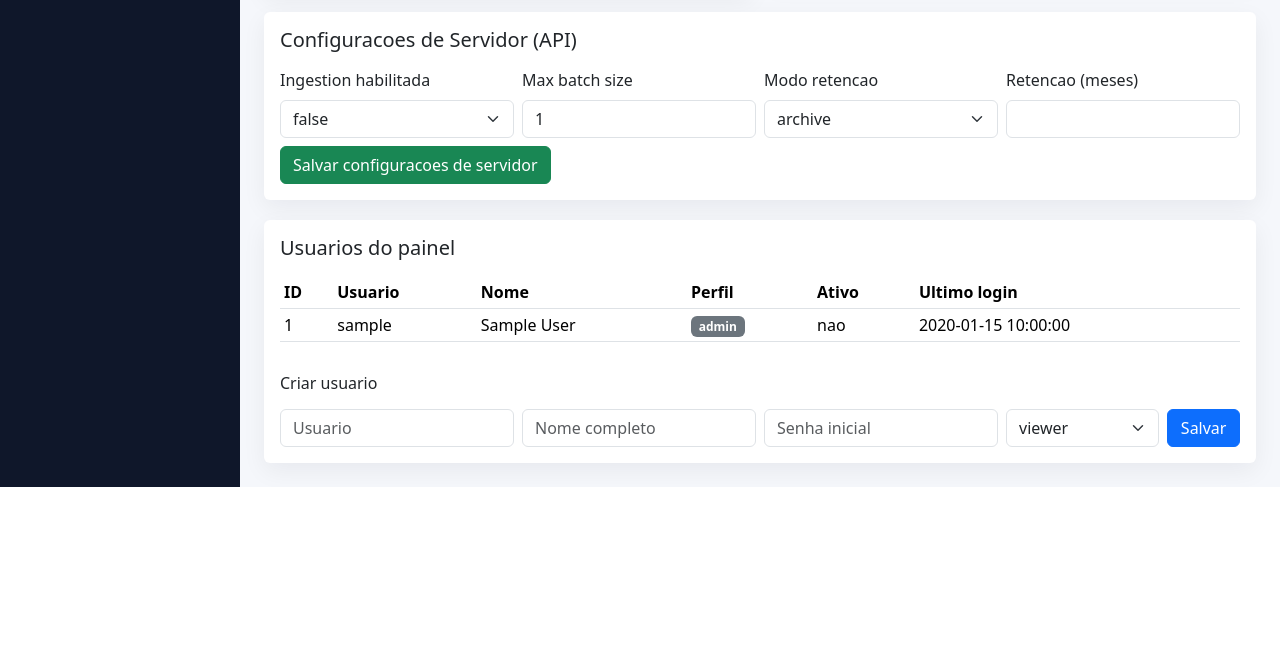
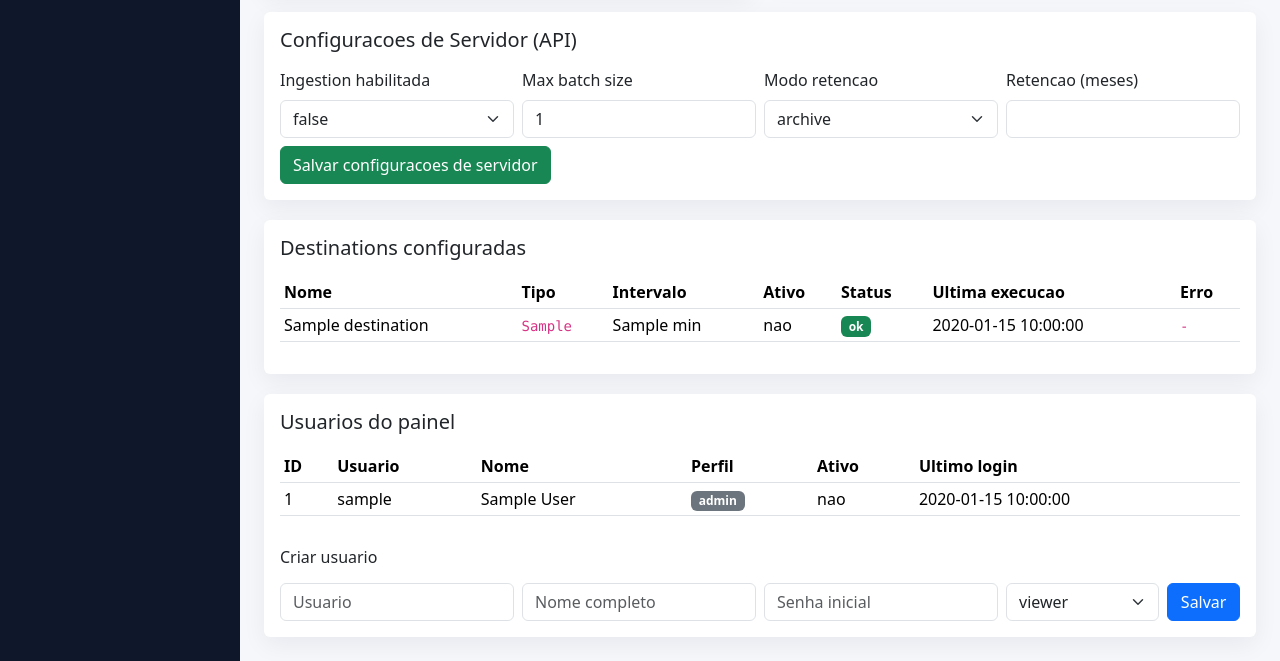
Before and after one commit to RodrigoTejada41/INTEGRADO_WEB_XD, a FastAPI app: template sync-admin/app/templates/settings.html in a window 1280 px wide. Shown: the part 730-1391 px from the top of the page. Before the commit the page ends 1217 px from the top, so only its background shows below. Run offline with FastAPI, Linux system fonts and the light colour scheme; the template is opened without the code that fills it: most values are stand-ins (such as "Sample title", 1, 10 or a date in 2020).

Commit message:
Add destination delivery metrics and dashboard status

```diff
--- a/backend/services/tenant_destination_dispatcher.py
+++ b/backend/services/tenant_destination_dispatcher.py
@@ -8,6 +8,7 @@ from backend.connectors.destination_connectors import get_default_destination_co
 from backend.models.tenant_destination_config import TenantDestinationConfig
 from backend.repositories.tenant_config_repository import TenantConfigRepository
 from backend.utils.crypto import decrypt_json
+from backend.utils.metrics import metrics_registry
 
 logger = logging.getLogger(__name__)
 
@@ -41,10 +42,15 @@ class TenantDestinationDispatcher:
                     config.last_status = "ok"
                     config.last_error = None
                     delivered_total += result.delivered_count
+                    metrics_registry.record_tenant_destination_delivery(
+                        empresa_id=empresa_id,
+                        delivered_count=result.delivered_count,
+                    )
                 except Exception as exc:
                     config.last_run_at = datetime.now(UTC)
                     config.last_status = "failed"
                     config.last_error = str(exc)
+                    metrics_registry.record_tenant_destination_failure(empresa_id)
                     session.commit()
                     logger.exception(
                         "tenant_destination_delivery_failed",
--- a/sync-admin/app/static/js/dashboard.js
+++ b/sync-admin/app/static/js/dashboard.js
@@ -49,6 +49,8 @@
       setText('kpi-queue-pending', data.control.queue_pending_total);
       setText('kpi-queue-processing', data.control.queue_processing_total);
       setText('kpi-queue-dlq', data.control.queue_dead_letter_total);
+      setText('kpi-destination-delivery', data.control.destination_delivery_total);
+      setText('kpi-destination-failures', data.control.destination_delivery_failed_total);
     } catch (_err) {
     }
   }
--- a/sync-admin/app/templates/settings.html
+++ b/sync-admin/app/templates/settings.html
@@ -98,6 +98,53 @@
 <div class="row g-3 mt-1">
   <div class="col-12">
     <div class="card p-3">
+      <h5 class="mb-3">Destinations configuradas</h5>
+      <div class="table-responsive">
+        <table class="table table-sm align-middle">
+          <thead>
+            <tr>
+              <th>Nome</th>
+              <th>Tipo</th>
+              <th>Intervalo</th>
+              <th>Ativo</th>
+              <th>Status</th>
+              <th>Ultima execucao</th>
+              <th>Erro</th>
+            </tr>
+          </thead>
+          <tbody>
+            {% for destination in destination_configs %}
+            <tr>
+              <td>{{ destination.nome }}</td>
+              <td><code>{{ destination.connector_type }}</code></td>
+              <td>{{ destination.sync_interval_minutes }} min</td>
+              <td>{{ 'sim' if destination.ativo else 'nao' }}</td>
+              <td>
+                {% if destination.last_status == 'ok' %}
+                <span class="badge text-bg-success">{{ destination.last_status }}</span>
+                {% elif destination.last_status == 'failed' %}
+                <span class="badge text-bg-danger">{{ destination.last_status }}</span>
+                {% else %}
+                <span class="badge text-bg-secondary">{{ destination.last_status }}</span>
+                {% endif %}
+              </td>
+              <td>{{ destination.last_run_at or '-' }}</td>
+              <td><code>{{ destination.last_error or '-' }}</code></td>
+            </tr>
+            {% endfor %}
+            {% if destination_configs|length == 0 %}
+            <tr><td colspan="7" class="text-muted">Sem destinations configuradas.</td></tr>
+            {% endif %}
+          </tbody>
+        </table>
+      </div>
+    </div>
+  </div>
+</div>
+
+<div class="row g-3 mt-1">
+  <div class="col-12">
+    <div class="card p-3">
       <h5 class="mb-3">Usuarios do painel</h5>
       <div class="table-responsive mb-3">
         <table class="table table-sm align-middle">
```
Also changed, not shown: CONTINUIDADE_PROJETO_SYNC.md (+1 -0 lines), backend/utils/metrics.py (+27 -0 lines), sync-admin/app/services/control_service.py (+34 -0 lines), sync-admin/app/templates/dashboard.html (+50 -0 lines), sync-admin/app/web/routes/pages.py (+8 -0 lines), tests/test_api_integration.py (+2 -0 lines), CHANGELOG.md, sync-admin/CHANGELOG.md.
